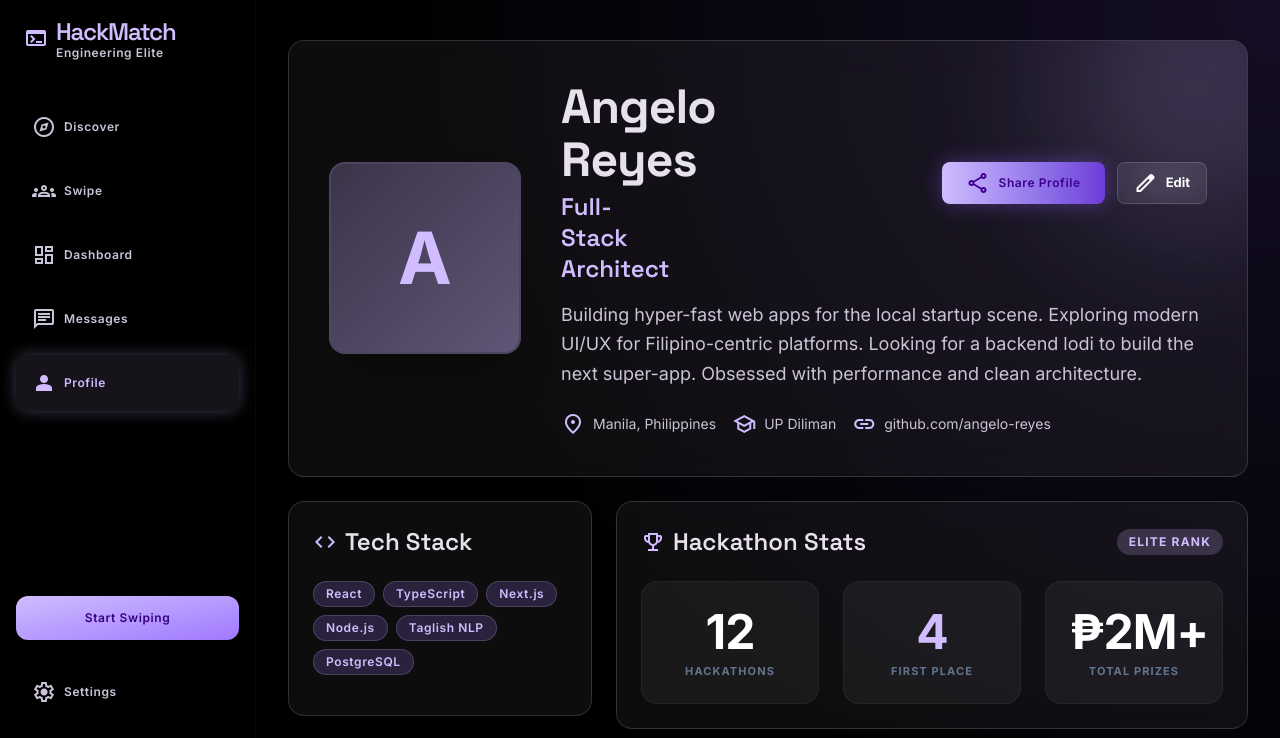
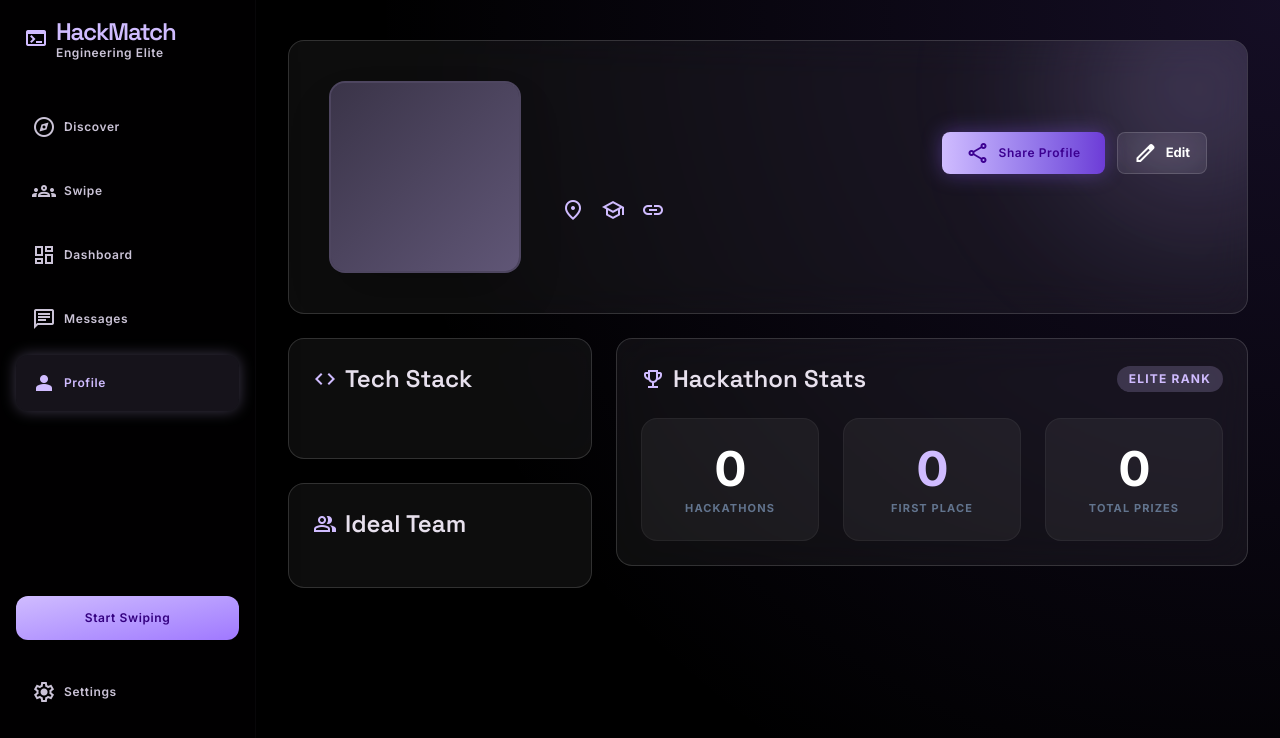
Before and after one commit to Vallywi/GitRekt, a Next.js app: page /profile in a window 1280 px wide. Shown: the top 738 px of the page. Built offline with nearby package versions, Linux system fonts and the light colour scheme.

Commit message:
fix: complete purge of mock data and improve search reliability

```diff
--- a/app/profile/page.tsx
+++ b/app/profile/page.tsx
@@ -7,24 +7,21 @@ import { motion, AnimatePresence } from 'framer-motion';
 export default function ProfilePage() {
   const [isEditing, setIsEditing] = useState(false);
   const [profile, setProfile] = useState({
-    name: 'Angelo Reyes',
-    role: 'Full-Stack Architect',
-    bio: 'Building hyper-fast web apps for the local startup scene. Exploring modern UI/UX for Filipino-centric platforms. Looking for a backend lodi to build the next super-app. Obsessed with performance and clean architecture.',
-    image: 'https://images.unsplash.com/photo-1539571696357-5a69c17a67c6?auto=format&fit=crop&q=80&w=400',
-    location: 'Manila, Philippines',
-    school: 'UP Diliman',
-    github: 'github.com/angelo-reyes',
-    skills: ['React', 'TypeScript', 'Next.js', 'Node.js', 'Taglish NLP', 'PostgreSQL'],
-    vibe: 'Collaborative',
+    name: '',
+    role: '',
+    bio: '',
+    image: '',
+    location: '',
+    school: '',
+    github: '',
+    skills: [] as string[],
+    vibe: '',
     stats: {
-      hackathons: 12,
-      wins: 4,
-      prizes: '₱2M+'
+      hackathons: 0,
+      wins: 0,
+      prizes: '0'
     },
-    idealTeam: [
-      { role: 'UI/UX Designer', desc: 'Focus on Pinoy-centric aesthetics and accessibility.' },
-      { role: 'Backend Lodi', desc: 'Scaling systems for peak local traffic (Shopee/Lazada style).' }
-    ]
+    idealTeam: [] as { role: string; desc: string; }[]
   });
 
   // Load onboarding/sign-up data if it exists
```
